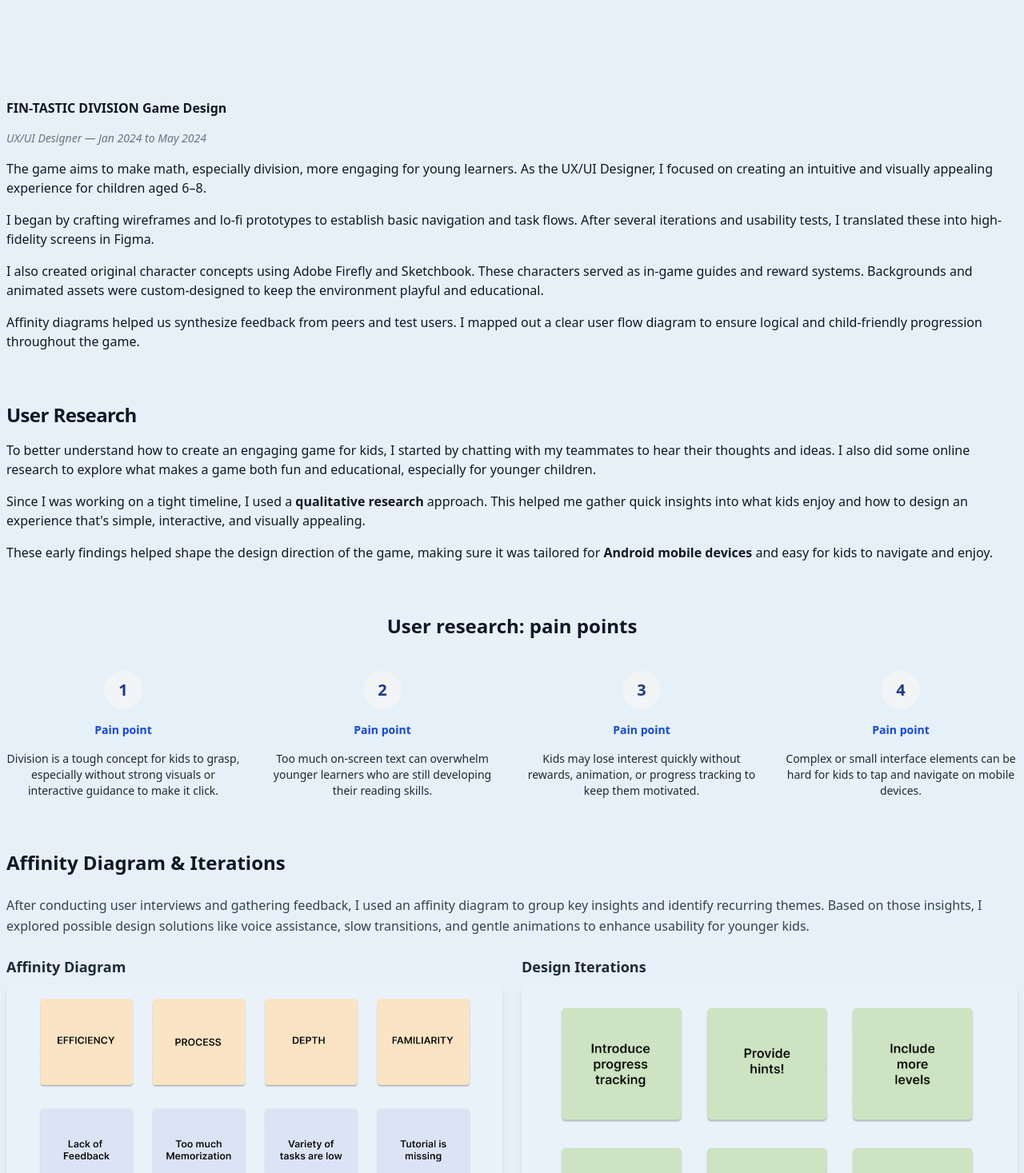
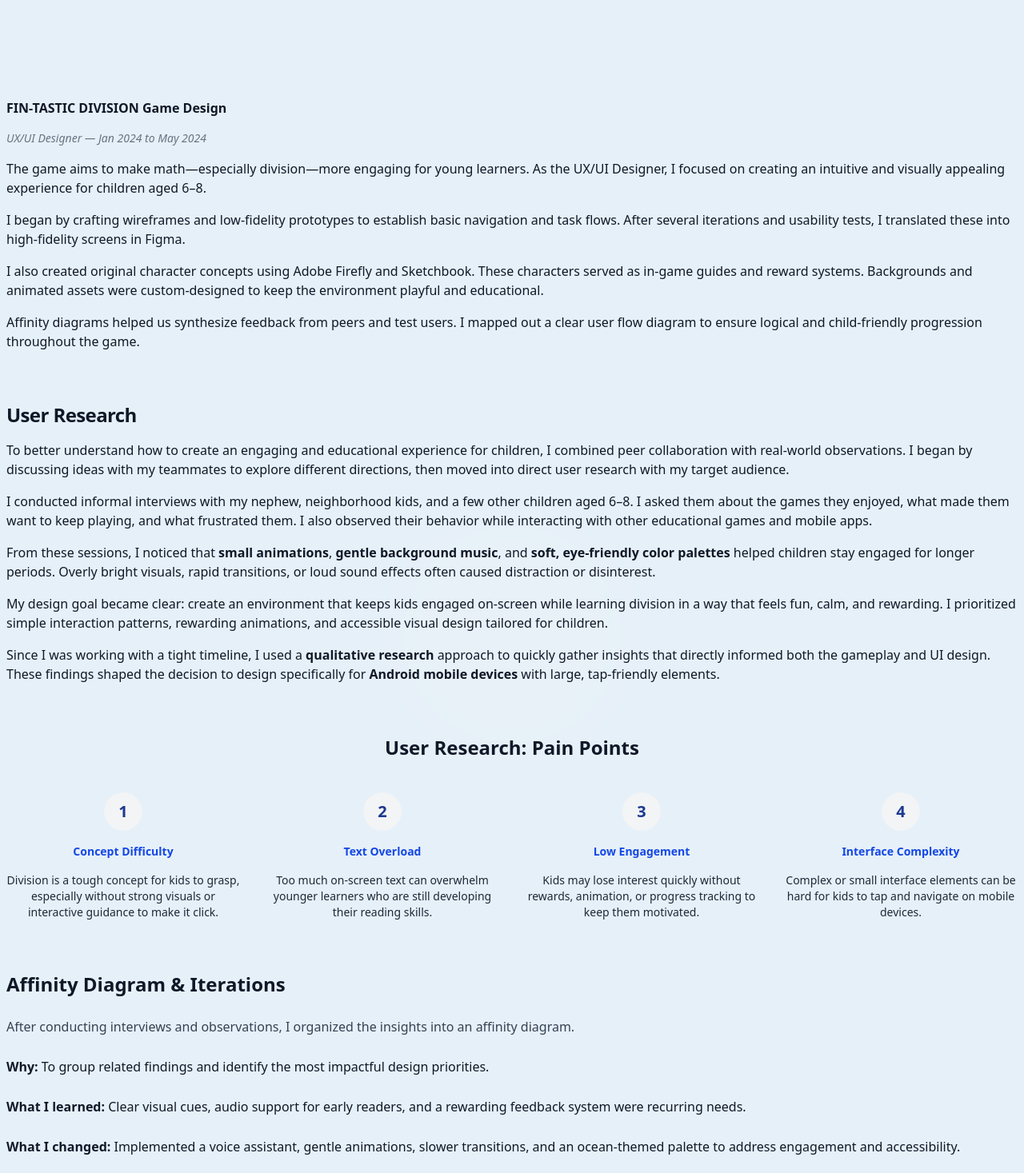
Before and after one commit to P-sskarthik/Portfolio-SSK, a React (Vite) app: page /project/1 in a window 1280 px wide. Shown: the part 1143-2610 px from the top of the page at 80% size. Built offline with nearby package versions, Linux system fonts and the light colour scheme.

Commit message:
Division project minor changes

```diff
--- a/src/components/ProjectDetail.jsx
+++ b/src/components/ProjectDetail.jsx
@@ -562,96 +562,92 @@ const ProjectDetail = () => {
 
 
 
-          <section className="space-y-8">
-            <div className="space-y-4 text-base text-muted-foreground">
-              <p><strong>FIN-TASTIC DIVISION Game Design</strong></p>
-              <p className="text-sm text-gray-500 italic">UX/UI Designer — Jan 2024 to May 2024</p>
-              <p>The game aims to make math, especially division, more engaging for young learners. As the UX/UI Designer, I focused on creating an intuitive and visually appealing experience for children aged 6–8.</p>
-              <p>I began by crafting wireframes and lo-fi prototypes to establish basic navigation and task flows. After several iterations and usability tests, I translated these into high-fidelity screens in Figma.</p>
-              <p>I also created original character concepts using Adobe Firefly and Sketchbook. These characters served as in-game guides and reward systems. Backgrounds and animated assets were custom-designed to keep the environment playful and educational.</p>
-              <p>Affinity diagrams helped us synthesize feedback from peers and test users. I mapped out a clear user flow diagram to ensure logical and child-friendly progression throughout the game.</p>
-            </div>
-          </section>
-          <section className="space-y-8">
+         <section className="space-y-8">
+  <div className="space-y-4 text-base text-muted-foreground">
+    <p><strong>FIN-TASTIC DIVISION Game Design</strong></p>
+    <p className="text-sm text-gray-500 italic">
+      UX/UI Designer — Jan 2024 to May 2024
+    </p>
+    <p>
+      The game aims to make math—especially division—more engaging for young learners. As the UX/UI Designer, I focused on creating an intuitive and visually appealing experience for children aged 6–8.
+    </p>
+    <p>
+      I began by crafting wireframes and low-fidelity prototypes to establish basic navigation and task flows. After several iterations and usability tests, I translated these into high-fidelity screens in Figma.
+    </p>
+    <p>
+      I also created original character concepts using Adobe Firefly and Sketchbook. These characters served as in-game guides and reward systems. Backgrounds and animated assets were custom-designed to keep the environment playful and educational.
+    </p>
+    <p>
+      Affinity diagrams helped us synthesize feedback from peers and test users. I mapped out a clear user flow diagram to ensure logical and child-friendly progression throughout the game.
+    </p>
+  </div>
+</section>
+
+{/* User Research Section */}
+<section className="space-y-8">
   <div className="space-y-4 text-base text-muted-foreground">
     <h3 className="text-2xl font-extrabold tracking-tight text-gray-900">User Research</h3>
 
     <p>
-      To better understand how to create an engaging game for kids, I started by chatting with my teammates to hear their thoughts and ideas. I also did some online research to explore what makes a game both fun and educational, especially for younger children.
+      To better understand how to create an engaging and educational experience for children, I combined peer collaboration with real-world observations. I began by discussing ideas with my teammates to explore different directions, then moved into direct user research with my target audience.
     </p>
+
     <p>
-      Since I was working on a tight timeline, I used a <strong>qualitative research</strong> approach. This helped me gather quick insights into what kids enjoy and how to design an experience that's simple, interactive, and visually appealing.
+      I conducted informal interviews with my nephew, neighborhood kids, and a few other children aged 6–8. I asked them about the games they enjoyed, what made them want to keep playing, and what frustrated them. I also observed their behavior while interacting with other educational games and mobile apps.
     </p>
+
     <p>
-      These early findings helped shape the design direction of the game, making sure it was tailored for <strong>Android mobile devices</strong> and easy for kids to navigate and enjoy.
+      From these sessions, I noticed that <strong>small animations</strong>, <strong>gentle background music</strong>, and <strong>soft, eye-friendly color palettes</strong> helped children stay engaged for longer periods. Overly bright visuals, rapid transitions, or loud sound effects often caused distraction or disinterest.
+    </p>
+
+    <p>
+      My design goal became clear: create an environment that keeps kids engaged on-screen while learning division in a way that feels fun, calm, and rewarding. I prioritized simple interaction patterns, rewarding animations, and accessible visual design tailored for children.
+    </p>
+
+    <p>
+      Since I was working with a tight timeline, I used a <strong>qualitative research</strong> approach to quickly gather insights that directly informed both the gameplay and UI design. These findings shaped the decision to design specifically for <strong>Android mobile devices</strong> with large, tap-friendly elements.
     </p>
   </div>
 </section>
 
-
-
+{/* Pain Points Section */}
 <section className="space-y-10 text-center">
-  <h2 className="text-2xl font-bold text-gray-900">User research: pain points</h2>
-
+  <h2 className="text-2xl font-bold text-gray-900">User Research: Pain Points</h2>
   <div className="grid md:grid-cols-4 gap-8 text-sm text-gray-800">
-    {/* Pain Point 1 */}
     <div className="space-y-4">
-      <div className="w-12 h-12 rounded-full bg-gray-100 mx-auto flex items-center justify-center text-xl font-bold text-blue-900">
-        1
-      </div>
-      <h3 className="font-semibold text-blue-700">Pain point</h3>
-      <p>
-        Division is a tough concept for kids to grasp, especially without
-        strong visuals or interactive guidance to make it click.
-      </p>
+      <div className="w-12 h-12 rounded-full bg-gray-100 mx-auto flex items-center justify-center text-xl font-bold text-blue-900">1</div>
+      <h3 className="font-semibold text-blue-700">Concept Difficulty</h3>
+      <p>Division is a tough concept for kids to grasp, especially without strong visuals or interactive guidance to make it click.</p>
     </div>
-
-    {/* Pain Point 2 */}
     <div className="space-y-4">
-      <div className="w-12 h-12 rounded-full bg-gray-100 mx-auto flex items-center justify-center text-xl font-bold text-blue-900">
-        2
-      </div>
-      <h3 className="font-semibold text-blue-700">Pain point</h3>
-      <p>
-        Too much on-screen text can overwhelm younger learners who are still
-        developing their reading skills.
-      </p>
+      <div className="w-12 h-12 rounded-full bg-gray-100 mx-auto flex items-center justify-center text-xl font-bold text-blue-900">2</div>
+      <h3 className="font-semibold text-blue-700">Text Overload</h3>
+      <p>Too much on-screen text can overwhelm younger learners who are still developing their reading skills.</p>
     </div>
-
-    {/* Pain Point 3 */}
     <div className="space-y-4">
-      <div className="w-12 h-12 rounded-full bg-gray-100 mx-auto flex items-center justify-center text-xl font-bold text-blue-900">
-        3
-      </div>
-      <h3 className="font-semibold text-blue-700">Pain point</h3>
-      <p>
-        Kids may lose interest quickly without rewards, animation, or progress
-        tracking to keep them motivated.
-      </p>
+      <div className="w-12 h-12 rounded-full bg-gray-100 mx-auto flex items-center justify-center text-xl font-bold text-blue-900">3</div>
+      <h3 className="font-semibold text-blue-700">Low Engagement</h3>
+      <p>Kids may lose interest quickly without rewards, animation, or progress tracking to keep them motivated.</p>
     </div>
-
-    {/* Pain Point 4 */}
     <div className="space-y-4">
-      <div className="w-12 h-12 rounded-full bg-gray-100 mx-auto flex items-center justify-center text-xl font-bold text-blue-900">
-        4
-      </div>
-      <h3 className="font-semibold text-blue-700">Pain point</h3>
-      <p>
-        Complex or small interface elements can be hard for kids to tap and
-        navigate on mobile devices.
-      </p>
+      <div className="w-12 h-12 rounded-full bg-gray-100 mx-auto flex items-center justify-center text-xl font-bold text-blue-900">4</div>
+      <h3 className="font-semibold text-blue-700">Interface Complexity</h3>
+      <p>Complex or small interface elements can be hard for kids to tap and navigate on mobile devices.</p>
     </div>
   </div>
 </section>
 
+{/* Affinity Diagram & Iterations Section */}
 <section className="space-y-6">
   <h2 className="text-2xl font-bold text-gray-900">Affinity Diagram & Iterations</h2>
   <p className="text-gray-700">
-    After conducting user interviews and gathering feedback, I used an affinity diagram to group key insights and identify recurring themes. Based on those insights, I explored possible design solutions like voice assistance, slow transitions, and gentle animations to enhance usability for younger kids.
+    After conducting interviews and observations, I organized the insights into an affinity diagram.
   </p>
+  <p><strong>Why:</strong> To group related findings and identify the most impactful design priorities.</p>
+  <p><strong>What I learned:</strong> Clear visual cues, audio support for early readers, and a rewarding feedback system were recurring needs.</p>
+  <p><strong>What I changed:</strong> Implemented a voice assistant, gentle animations, slower transitions, and an ocean-themed palette to address engagement and accessibility.</p>
 
   <div className="grid md:grid-cols-2 gap-6">
-    {/* Affinity Diagram */}
     <div className="space-y-2">
       <h3 className="text-lg font-semibold text-gray-800">Affinity Diagram</h3>
       <img
@@ -660,12 +656,10 @@ const ProjectDetail = () => {
         className="rounded-lg shadow-md w-full"
       />
     </div>
-
-    {/* Solution Iteration Image */}
     <div className="space-y-2">
       <h3 className="text-lg font-semibold text-gray-800">Design Iterations</h3>
       <img
-        src="/Solutions.jpg" // Replace with your actual image path
+        src="/Solutions.jpg"
         alt="Solution Iteration Highlights"
         className="rounded-lg shadow-md w-full"
       />
@@ -673,19 +667,14 @@ const ProjectDetail = () => {
   </div>
 </section>
 
-
-
+{/* Starting the Design Section */}
 <section className=" text-black py-12 px-2">
   <div className="max-w-2xl mx-auto grid md:grid-cols-2 gap-8 items-center">
-
-    {/* Left side title */}
     <div className="text-center md:text-left">
       <h2 className="text-2xl font-extrabold leading-tight">
         Starting<br />the design
       </h2>
     </div>
-
-    {/* Divider + List */}
     <div className="flex md:border-l border-black pl-10">
       <ul className="space-y-4 text-lg font-medium">
         <li>• Paper wireframes</li>
@@ -693,23 +682,19 @@ const ProjectDetail = () => {
         <li>• High-fidelity prototype</li>
       </ul>
     </div>
-
   </div>
 </section>
 
+{/* Paper Wireframes */}
 <section className="space-y-8">
   <div className="space-y-4 text-base text-muted-foreground">
     <h3 className="text-2xl font-extrabold tracking-tight text-gray-900">Paper wireframes</h3>
     <p>
       I began the design process by sketching multiple low-fidelity paper wireframes for the home screen.
-      Since this is the first screen users interact with, I focused on experimenting with layout variations that would
-      best support navigation, engagement, and accessibility for young children.
     </p>
-    <p>
-      Each version explored different placements of the play button, navigation elements, and visual storytelling cues (like fish and waves),
-      all tailored to make the interaction feel intuitive and fun for early learners.
-      This step helped validate basic information hierarchy before moving into digital wireframes.
-    </p>
+    <p><strong>Why:</strong> Quickly explore multiple layout options without committing to detailed visuals.</p>
+    <p><strong>What I learned:</strong> Kids preferred simpler layouts with fewer buttons and clear icons.</p>
+    <p><strong>What I changed:</strong> Removed extra links, improved menu placement, and increased tap sizes.</p>
     <div className="flex justify-center">
       <img
         src="/Paper.jpg"
@@ -721,11 +706,16 @@ const ProjectDetail = () => {
   </div>
 </section>
 
-
-
+{/* Low Fidelity Prototype */}
 <section className="space-y-8">
   <div className="space-y-4 text-base text-muted-foreground">
     <h3 className="text-2xl font-extrabold tracking-tight text-gray-900">Low-fidelity prototype</h3>
+    <p>
+      I turned the paper sketches into a clickable low-fidelity prototype in Figma.
+    </p>
+    <p><strong>Why:</strong> Validate navigation flow and hierarchy with early testing.</p>
+    <p><strong>What I learned:</strong> Tap targets needed to be even larger; kids wanted visual feedback.</p>
+    <p><strong>What I changed:</strong> Increased tap areas, added placeholder animations, simplified flow.</p>
     <img
       src="/Low.jpg"
       width="1500"
@@ -735,9 +725,16 @@ const ProjectDetail = () => {
   </div>
 </section>
 
+{/* High Fidelity Prototype */}
 <section className="space-y-8">
   <div className="space-y-4 text-base text-muted-foreground">
     <h3 className="text-2xl font-extrabold tracking-tight text-gray-900">High-fidelity prototype</h3>
+    <p>
+      I refined the low-fidelity flow into high-fidelity screens in Figma with final visuals, characters, and animations.
+    </p>
+    <p><strong>Why:</strong> Deliver a polished, playful, and calm final game environment.</p>
+    <p><strong>What I learned:</strong> Soft gradients, gentle animations, and character reactions improved focus.</p>
+    <p><strong>What I changed:</strong> Adjusted animation speed, improved contrast, refined character expressions.</p>
     <img
       src="/High.jpg"
       width="1500"
@@ -745,78 +742,56 @@ const ProjectDetail = () => {
       className="detail-image rounded-lg shadow-md"
     />
   </div>
-
-
 </section>
 
+{/* Gameplay Experience */}
 <section className="space-y-8 text-center py-16">
   <h2 className="text-2xl font-extrabold tracking-tight text-gray-900">🎮 Gameplay Experience</h2>
-
   <div className="grid md:grid-cols-2 gap-8 max-w-4xl mx-auto text-left text-base text-gray-800">
     <div className="space-y-2">
       <h3 className="font-semibold text-blue-700">🌊 Animated Game Screens</h3>
-      <p>
-        Ocean-themed visuals come to life with playful bubble animations and expressive fish characters that react to each answer—cheering with happy fish for correct responses and showing sad fish for incorrect ones.
-      </p>
+      <p>Ocean-themed visuals with playful animations and character reactions.</p>
     </div>
     <div className="space-y-2">
       <h3 className="font-semibold text-blue-700">🗣️ Voice Assistant</h3>
-      <p>
-        A gentle voice assistant was integrated into the game screen to read out each math question, supporting early readers and enhancing accessibility during gameplay.
-      </p>
+      <p>Reads questions aloud, helping early readers.</p>
     </div>
     <div className="space-y-2">
       <h3 className="font-semibold text-blue-700">🎵 Calming Music & Sounds</h3>
-      <p>
-        Background music and ambient sound effects are carefully selected to maintain focus and relaxation, ensuring a calm, enjoyable environment during gameplay.
-      </p>
+      <p>Background music maintains focus and relaxation.</p>
     </div>
     <div className="space-y-2">
       <h3 className="font-semibold text-blue-700">👆 Tap-Friendly Interface</h3>
-      <p>
-        Designed specifically for small hands, all interactive elements are large, simple, and responsive—perfect for kids using mobile devices.
-      </p>
+      <p>Large, simple, responsive buttons for small hands.</p>
     </div>
   </div>
 </section>
 
-
+{/* Impact & Learnings */}
 <section className="grid md:grid-cols-2 gap-12 items-start">
-  {/* Impact Section */}
   <div className="space-y-4">
     <div className="w-10 h-10 bg-gray-100 rounded-full flex items-center justify-center">
       <span className="text-gray-900 text-2xl">📋</span>
     </div>
     <h2 className="text-2xl font-bold text-gray-900">Impact:</h2>
     <p>
-      Many children find it difficult to connect with traditional ways of learning math,
-      especially when it comes to abstract concepts like division. To help solve this
-      problem, I designed an interactive game that turns math into a fun, visual experience.
-      One of the biggest challenges was designing for young learners aged 6 to 8, who are
-      just starting to explore educational technology. It was important to keep the
-      interface simple, intuitive, and engaging while ensuring the content stayed educational
-      and effective.
+      This game turned a challenging math concept into an engaging, visual, and interactive learning experience.
     </p>
   </div>
-
-  {/* What I Learned Section */}
   <div className="space-y-4">
     <div className="w-10 h-10 bg-gray-100 rounded-full flex items-center justify-center">
       <span className="text-gray-900 text-2xl">📖</span>
     </div>
     <h2 className="text-2xl font-bold text-gray-900">What I learned:</h2>
-    <p>
-      Working as a UX/UI designer on an educational game for kids taught me a lot about
-      designing for young users. Some of the key takeaways include:
-    </p>
     <ul className="list-disc list-inside space-y-1">
       <li>Designing with empathy for early learners</li>
-      <li>Keeping interfaces playful, clear, and intuitive</li>
       <li>Balancing fun with educational value</li>
-      <li>Gathering and applying feedback from both peers and child-friendly testing</li>
+      <li>Using visual and audio cues to sustain engagement</li>
+      <li>Applying feedback from both peers and child-friendly testing</li>
     </ul>
   </div>
 </section>
+
 
         </div>
         <section className="bg-sky-200 text-gray-900 py-16 px-6">
```
